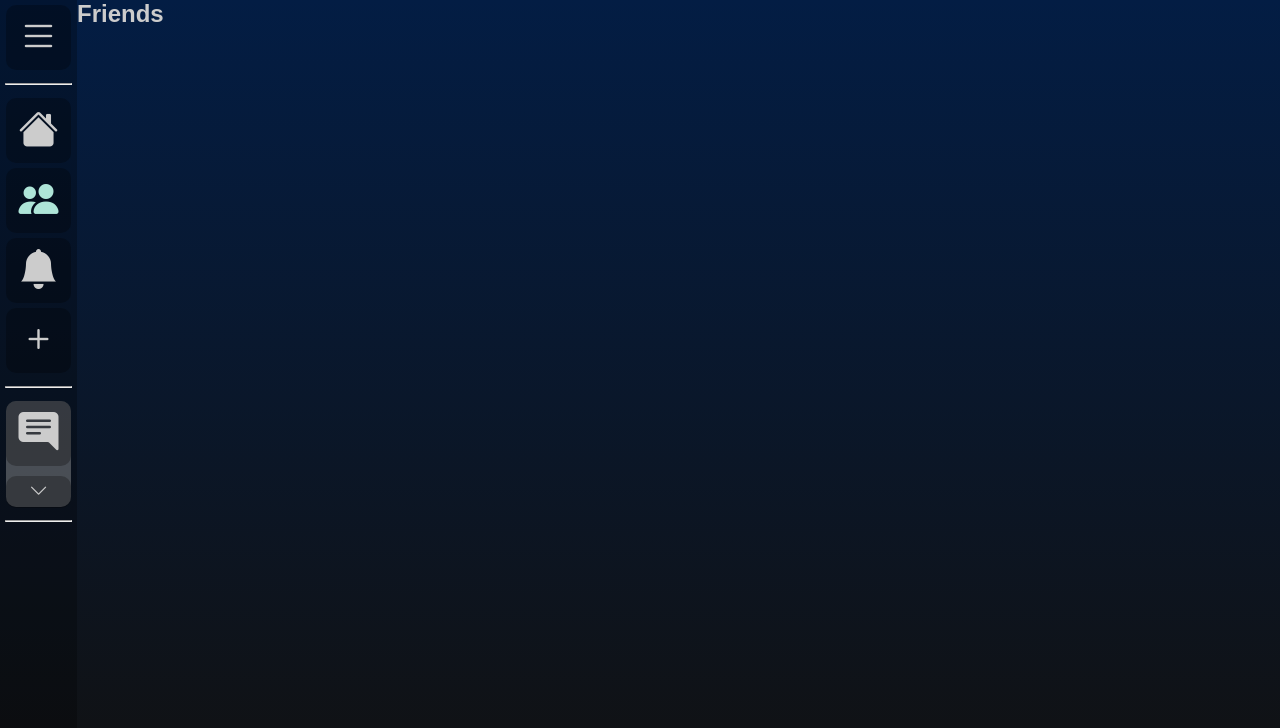
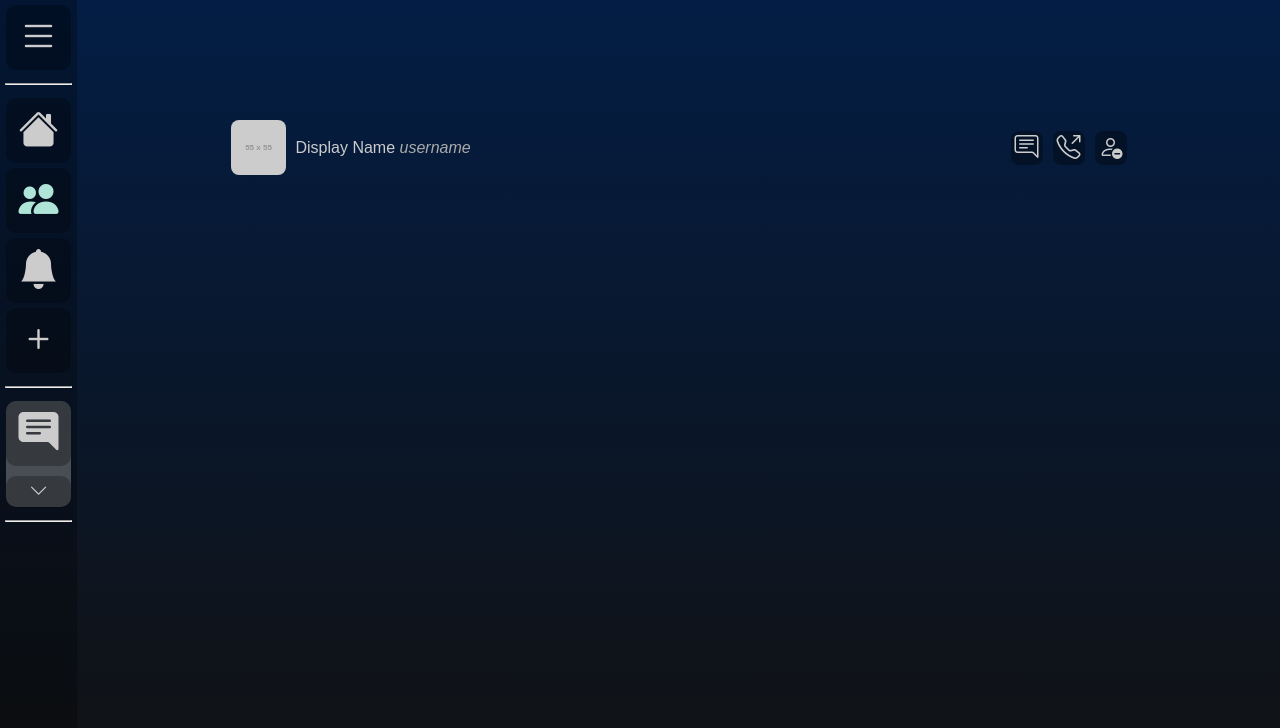
Before and after one commit to Animus-Surge/slang, a Nuxt app in the folder slang_frontend/: page /friends in a window 1280 px wide. Shown: the top 728 px of the page. Built offline with nearby package versions, Linux system fonts and the light colour scheme.

Commit message:
Friends list work

```diff
--- a/slang_frontend/pages/friends.vue
+++ b/slang_frontend/pages/friends.vue
@@ -4,5 +4,102 @@ onMounted(() => activeId.value = -2)
 </script>
 
 <template>
-	<h2>Friends</h2>
+	<div class="content">
+		<div class="scroll-detail">
+			<!--TODO abstract div.friendview-->
+			<div class="friend">
+				<div>
+					<img class="icon" src="https://placehold.co/55x55"/>
+					<p>Display Name <span>username</span></p>
+				</div>
+				<div class="actions">
+					<a class="action">
+						<i class="bi bi-chat-right-text"></i>
+					</a>
+
+					<a class="action">
+						<i class="bi bi-telephone-outbound"></i>
+					</a>
+
+					<a class="action warn">
+						<i class="bi bi-person-dash"></i>
+					</a>
+
+				</div>
+			</div>
+		</div>
+	</div>
 </template>
+
+<style scoped>
+/* #region TO BE ABSTRACTED */
+/* BEING: to be abstracted */
+
+div.friend {
+	display: flex;
+	flex-direction: row;
+	align-items: center;
+	justify-content: space-between;
+	gap: 10px
+}
+
+div.friend div {
+	display: flex;
+	flex-direction: row;
+	gap: 10px;
+	align-items: center;
+}
+
+p span {
+	font-style: italic;
+	color: #aaa;
+}
+
+div.actions {
+	float: right;
+	display: flex;
+	flex-direction: row;
+	align-items: center;
+	width: fit-content;
+	gap: 8px;
+}
+
+a.action {
+	font-size: 18pt;
+	background-color: #0005;
+	padding: 3px 4px;
+	border-radius: 8px;
+
+	transition-property: color, background-color;
+	transition-duration: 100ms;
+}
+
+a.action:hover {
+	background-color: #0008;
+	color: #fff;
+}
+
+.warn:hover {
+	background-color: #f003 !important;
+	color: #f00 !important;
+}
+
+/* END */
+/* #endregion */
+
+div.content {
+	margin: auto;
+	width: 70%;
+	height: 70%;
+}
+
+div.scroll-detail {
+	display: flex;
+	flex-direction: column;
+}
+
+img.icon {
+	border-radius: 8px;
+}
+
+</style>
```
